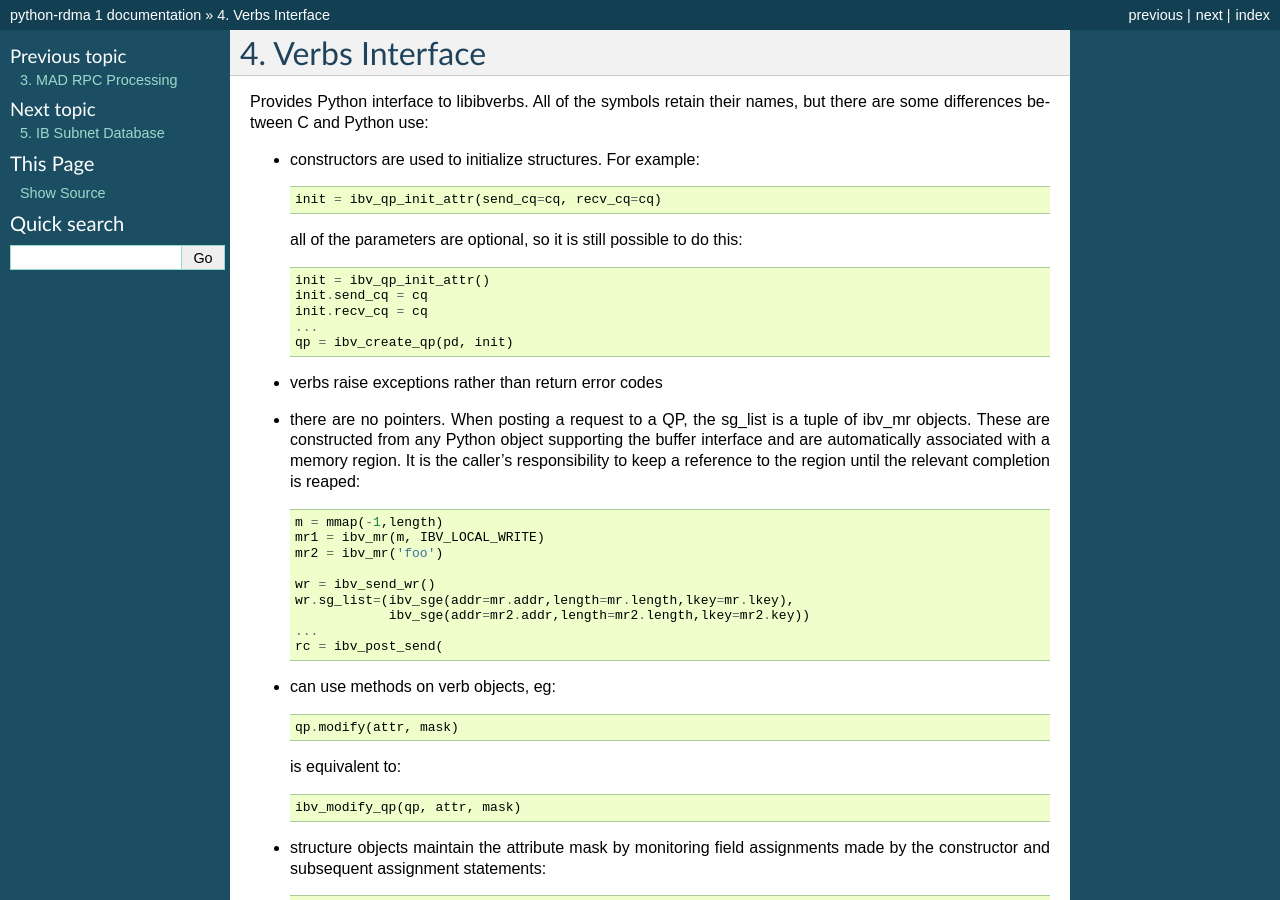
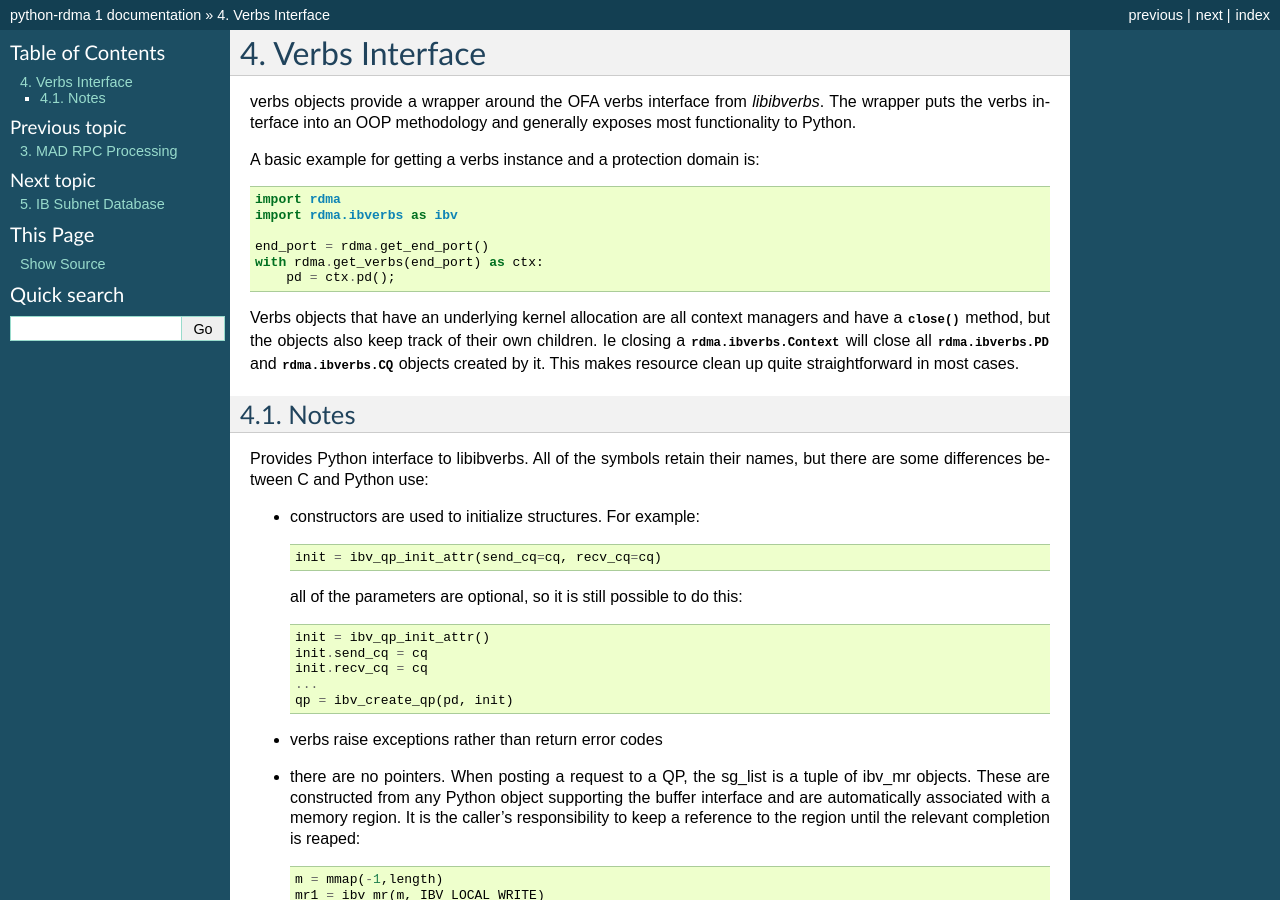
Before and after one commit to jgunthorpe/python-rdma, a Sphinx documentation site: the page built from doc/ibverbs.rst, in a window 1280 px wide and 900 px high. Built offline with Sphinx 7.4.7, drawn with Linux system fonts in a browser that asks for light colours.

Commit message:
Update verbs documentation

```diff
--- a/doc/ibverbs.rst
+++ b/doc/ibverbs.rst
@@ -1,5 +1,27 @@
 Verbs Interface
 ===============
+
+verbs objects provide a wrapper around the OFA verbs interface from
+`libibverbs`. The wrapper puts the verbs interface into an OOP methodology
+and generally exposes most functionality to Python.
+
+A basic example for getting a verbs instance and a protection domain is::
+
+ import rdma
+ import rdma.ibverbs as ibv
+
+ end_port = rdma.get_end_port()
+ with rdma.get_verbs(end_port) as ctx:
+     pd = ctx.pd();
+
+Verbs objects that have an underlying kernel allocation are all context
+managers and have a :meth:`close` method, but the objects also keep track of
+their own children. Ie closing a :class:`rdma.ibverbs.Context` will close all
+:class:`rdma.ibverbs.PD` and :class:`rdma.ibverbs.CQ` objects created by it.
+This makes resource clean up quite straightforward in most cases.
+
+Notes
+-----
 
 Provides Python interface to libibverbs.  All of the symbols retain their
 names, but there are some differences between C and Python use:
```
